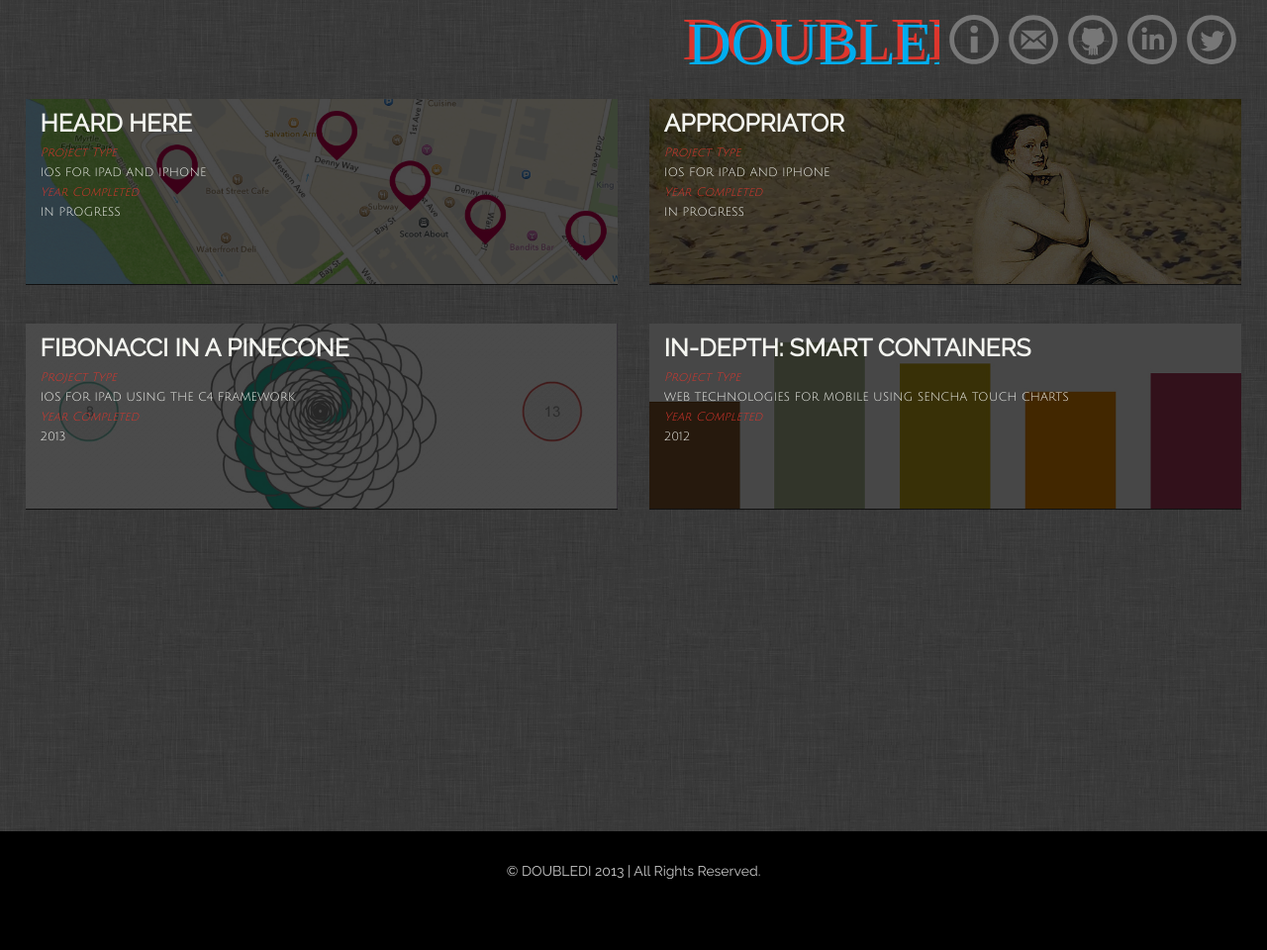
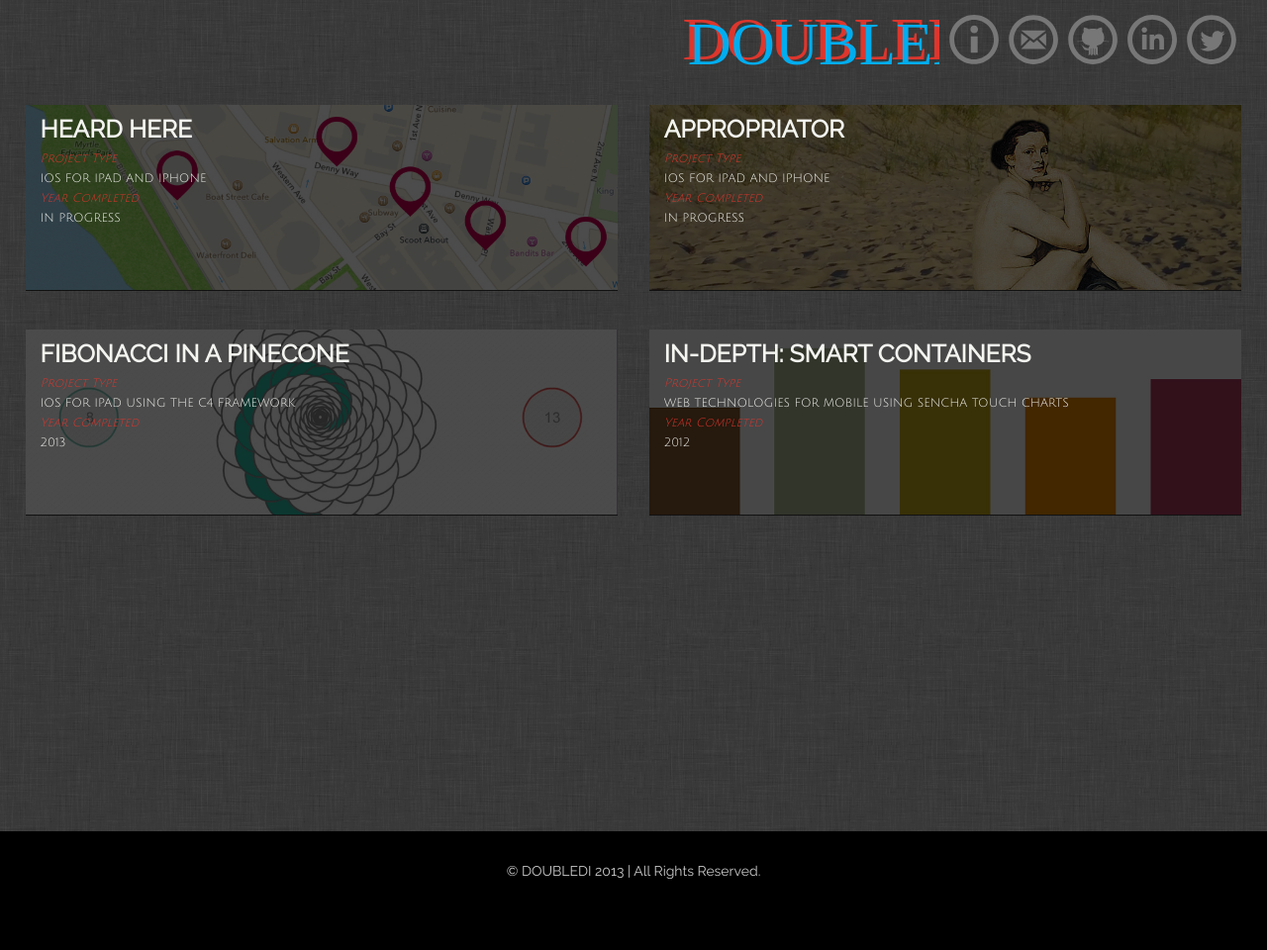
Before and after one commit to diannamertz/doubledi.github.com, a Jekyll site: the page built from index.html, in a window 1280 px wide. Shown: the whole page at 99% size. Built offline with Jekyll 4.4.1, drawn with Linux system fonts in a browser that asks for light colours.

```diff
--- a/_layouts/default.html
+++ b/_layouts/default.html
@@ -29,9 +29,20 @@
                 <li class="icondd">
                     <a href="#myModal" role="btn" data-toggle="modal"> <img src="/img/icon-info.svg"></a>
                 </li>
+                <li>
+                    <svg version="1.1" id="Layer_1" xmlns="http://www.w3.org/2000/svg" xmlns:xlink="http://www.w3.org/1999/xlink" x="0px" y="0px"
+                    width="260px" height="60px" viewBox="0 0 260 60" enable-background="new 0 0 260 60" xml:space="preserve">
+                      <a xlink:href="/index.html" target="_top">
+                      <text transform="matrix(1 0 0 1 0.5049 45.041)" fill="#DD362D" font-family="'OriyaSangamMN'" font-size="61.0459">DOUBLEDI</text>
+                      <text transform="matrix(1 0 0 1 5.7803 50.127)" fill="#00ADEF" font-family="'OriyaSangamMN'" font-size="61.0459">DOUBLEDI</text>
+                      </a>
+                   </svg>
+                </li>
+                <!--
                 <li class="logodd">
                     <a href="/index.html"><img src="/img/dd-logo.svg"></a>
                 </li>
+              -->
                 </ul>
             </nav>
           </div> <!--row-fluid-->
```
